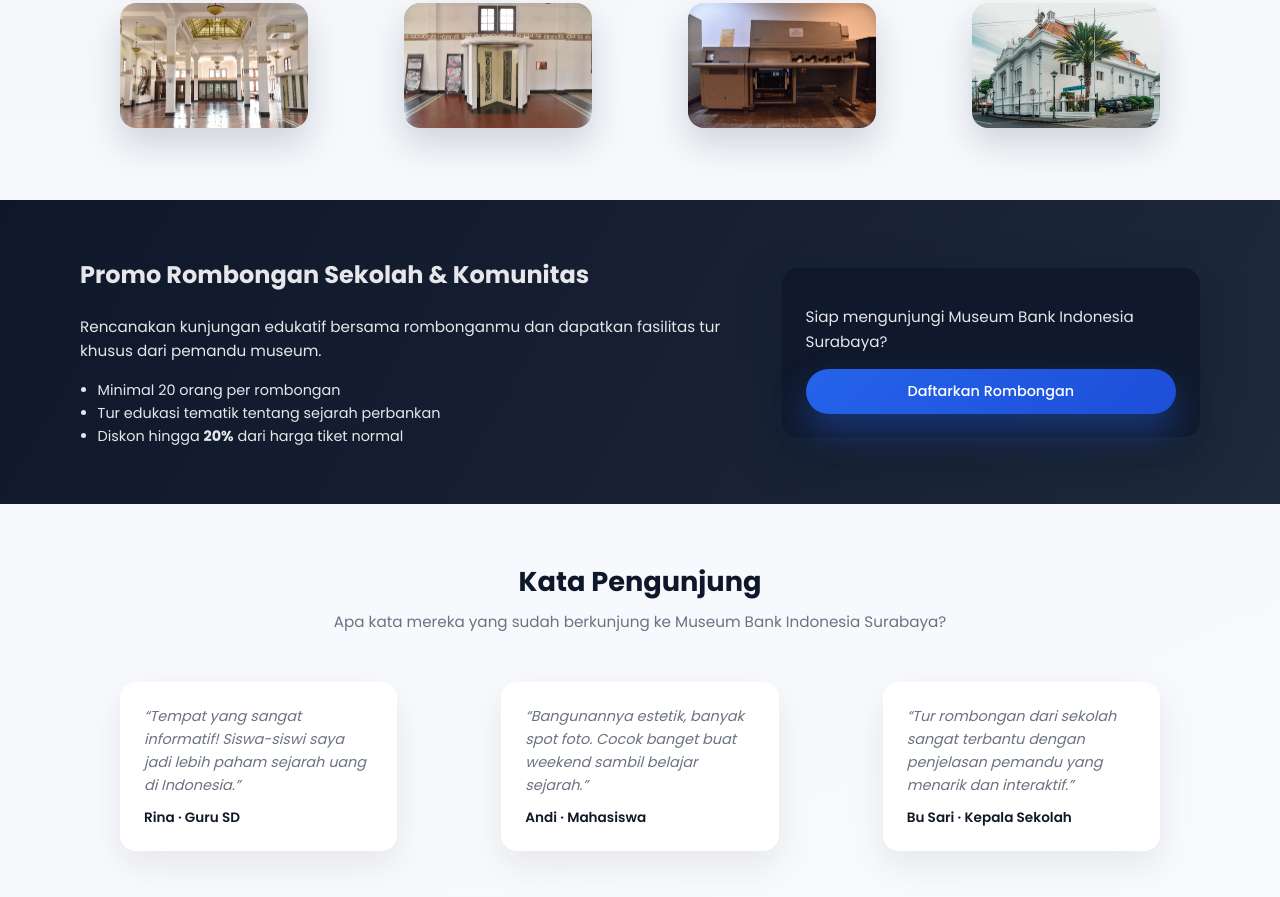
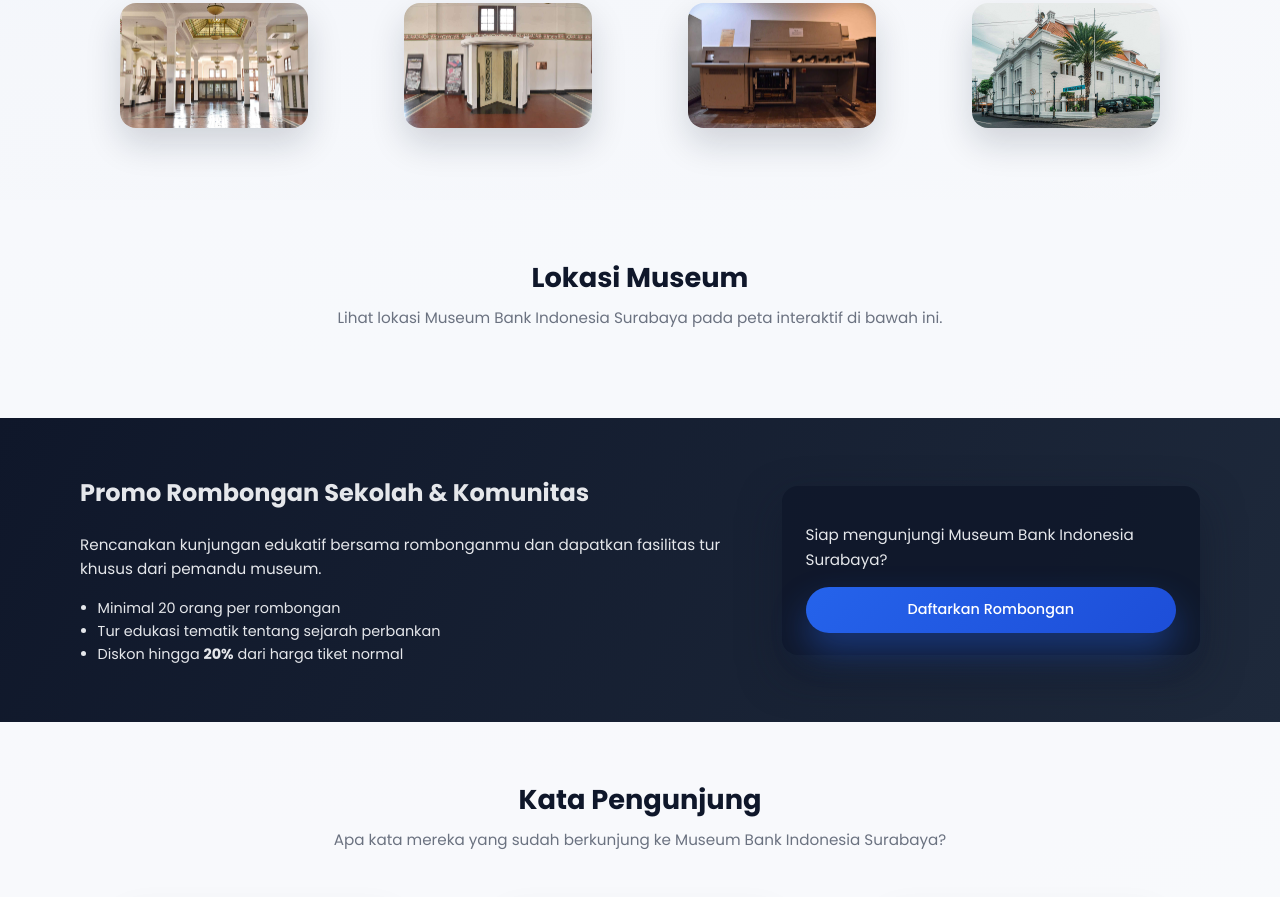
Before and after one commit to Rafaelwiratama/LandingPage, a plain HTML site: page index.html in a window 1280 px wide. Shown: the part 1673-2570 px from the top of the page. Drawn offline with Linux system fonts and the light colour scheme; some packages are replaced by stand-ins of ours.

Commit message:
Update index.html

```diff
--- a/index.html
+++ b/index.html
@@ -21,13 +21,13 @@
         <a href="#benefit">Mengapa?</a>
         <a href="#detail">Tentang</a>
         <a href="#gallery">Galeri</a>
+        <a href="#map">Lokasi</a>
         <a href="#testimoni">Testimoni</a>
         <a href="#form">Kunjungan</a>
         <a href="#faq">FAQ</a>
       </nav>
     </div>
   </header>
-
 
   <section id="hero" class="hero">
     <div class="container hero-grid">
@@ -157,6 +157,16 @@
           <img src="images/Galeri Museum 4.jpg" alt="Galeri Museum 4" />
         </figure>
       </div>
+    </div>
+  </section>
+
+  <section id="map" class="section section-alt">
+    <div class="container">
+      <div class="section-head center">
+        <h2>Lokasi Museum</h2>
+        <p>Lihat lokasi Museum Bank Indonesia Surabaya pada peta interaktif di bawah ini.</p>
+      </div>
+      <div id="googleMap" class="map-container"></div>
     </div>
   </section>
 
@@ -323,5 +333,6 @@
   </footer>
 
   <script src="assets/js/main.js"></script>
+  <script async defer src="https://maps.googleapis.com/maps/api/js?key=YOUR_API_KEY&callback=initMap"></script>
 </body>
 </html>
```
